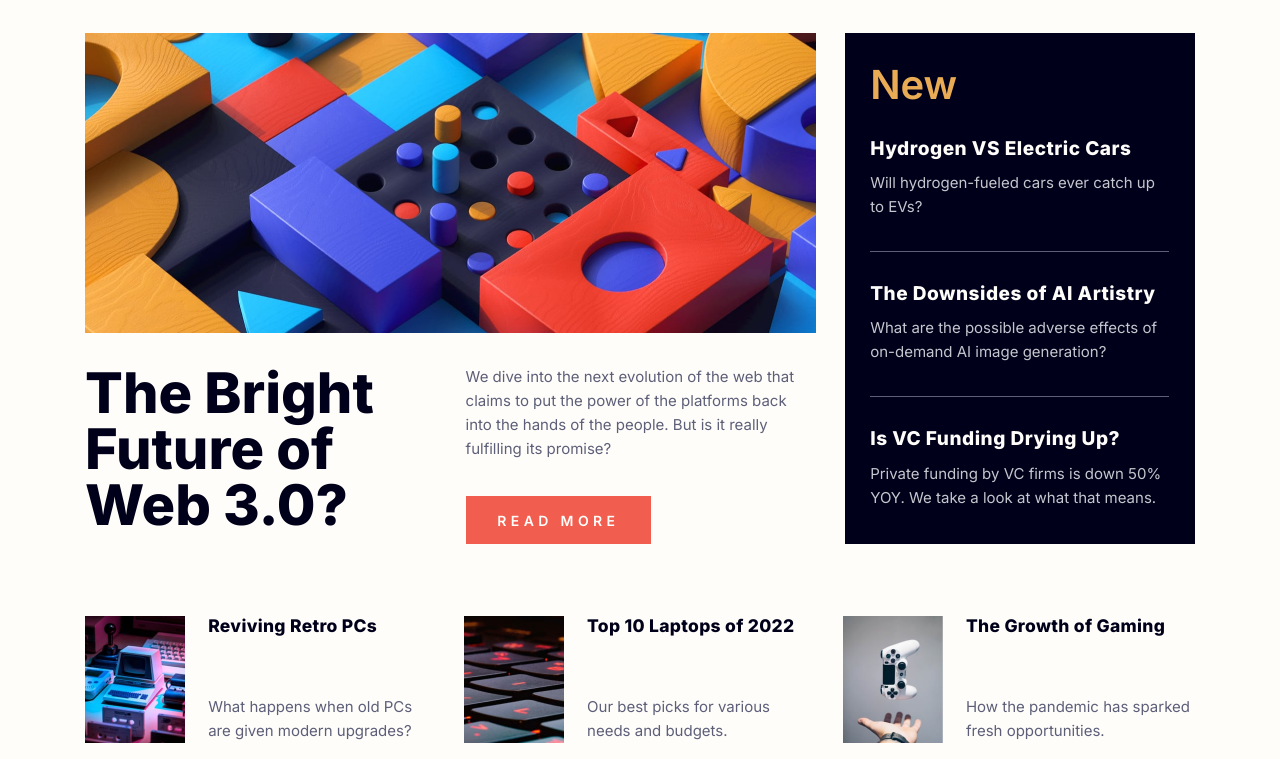
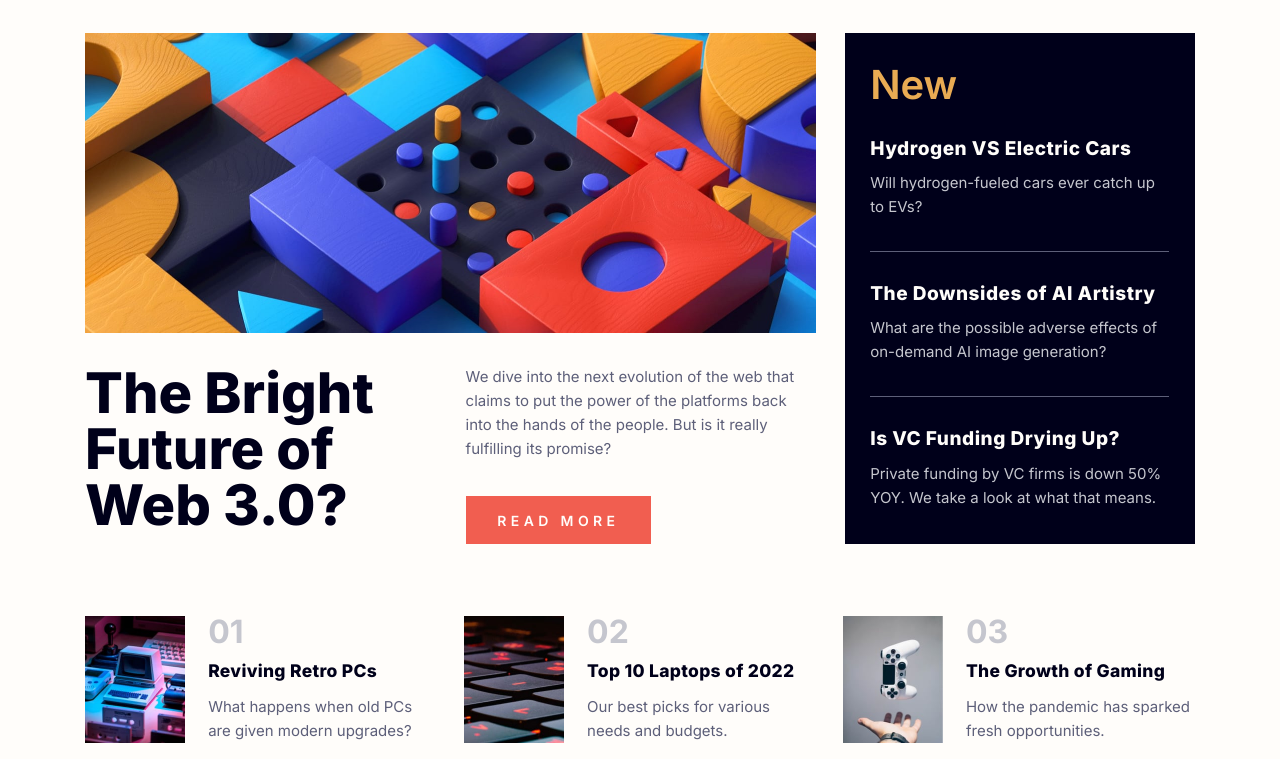
Before and after one commit to tediko/news-homepage, a website: page index.html in a window 1280 px wide. Shown: the part 151-910 px from the top of the page. Drawn offline with Linux system fonts and the light colour scheme.

Commit message:
Add: pseudo-class and counter

```diff
--- a/styles/css/style.css
+++ b/styles/css/style.css
@@ -325,7 +325,7 @@ a:focus-visible {
 }
 @media (min-width: 64rem) {
   .kv__desc {
-    max-width: 21rem;
+    max-width: 22rem;
   }
 }
 @media (min-width: 48.0625rem) {
@@ -413,6 +413,7 @@ a:focus-visible {
   display: flex;
   flex-flow: wrap;
   gap: 2rem;
+  counter-reset: trending-list;
 }
 @media (min-width: 64rem) {
   .trending__list {
@@ -459,11 +460,18 @@ a:focus-visible {
   width: 100px;
 }
 .trending__content {
+  position: relative;
   display: flex;
   flex-direction: column;
   justify-content: space-between;
+  padding-top: 45px;
 }
-.trending__counter {
+.trending__content::before {
+  position: absolute;
+  counter-increment: trending-list;
+  content: "0" counter(trending-list);
+  top: 0;
+  left: 0;
   color: hsl(233, 8%, 79%);
   font-size: 2rem;
   font-weight: 700;
```
